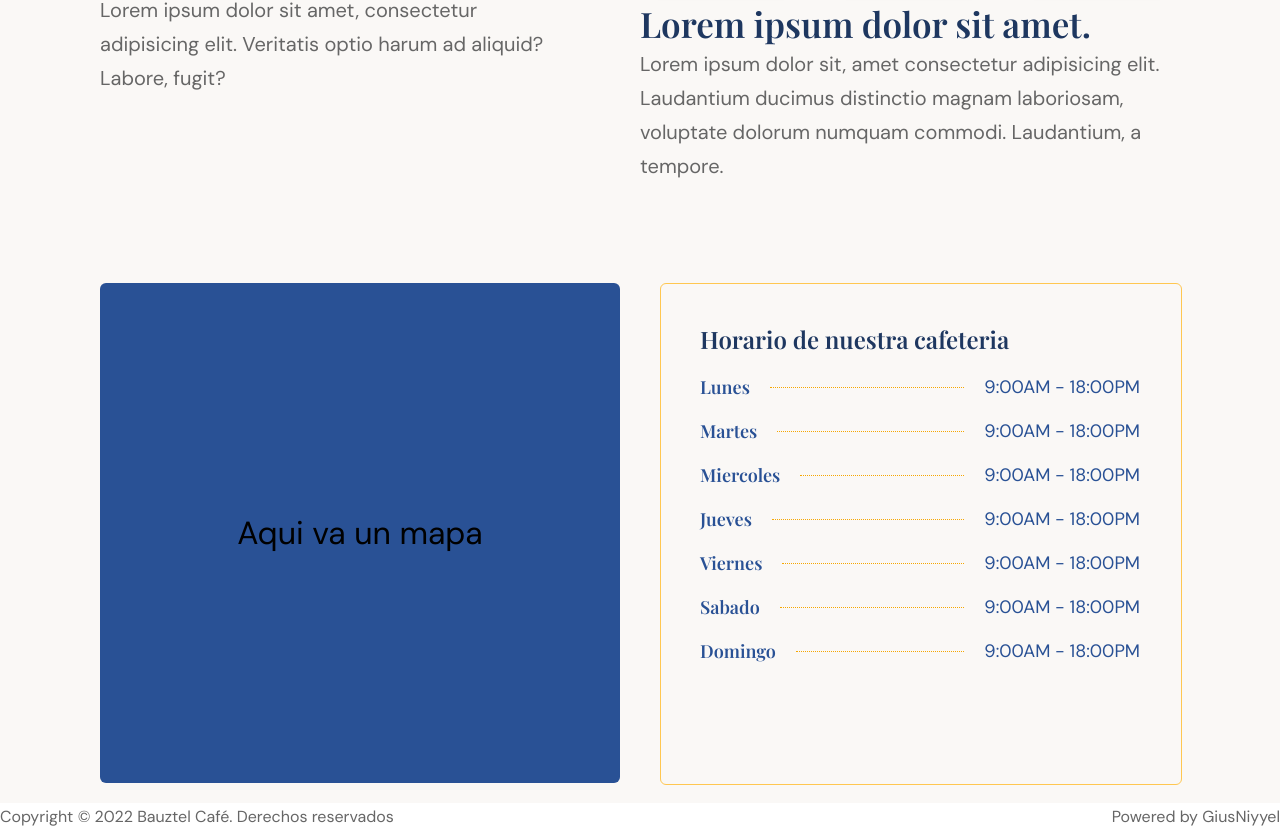
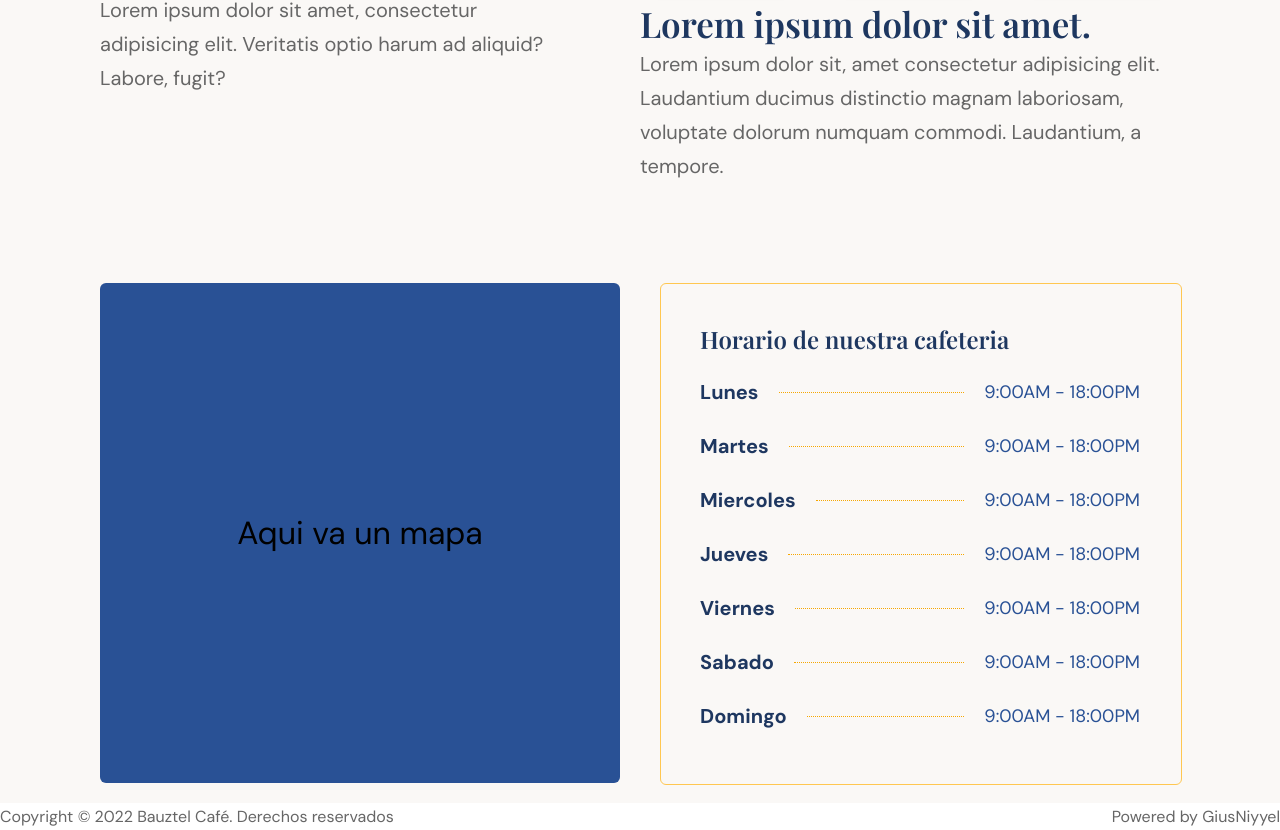
Before and after one commit to giusniyyel/bauztel-homepage, a Next.js app: page / in a window 1280 px wide. Shown: the part 1156-1986 px from the top of the page. Built offline with nearby package versions, Linux system fonts and the light colour scheme.

Commit message:
:recycle: refactor(component): update styles using new font

```diff
--- a/src/components/Sections/FindUs.module.scss
+++ b/src/components/Sections/FindUs.module.scss
@@ -37,6 +37,7 @@
 }
 
 .schedule {
+
   &::before,
   &::after {
     content: '';
@@ -90,4 +91,10 @@
     flex-grow: 0;
     flex-shrink: 0;
   }
+
+  p {
+    color: var(--primary);
+    font-size: 20px;
+    font-weight: 700;
+  }
 }
--- a/src/components/Sections/FindUs.tsx
+++ b/src/components/Sections/FindUs.tsx
@@ -23,7 +23,7 @@ export const FindUs = () => {
 const Day = ({ day, hours }) => {
   return (
     <div className={styles.day}>
-      <h3>{day}</h3>
+      <p>{day}</p>
       <div>{/* dots */}</div>
       <span>{hours}</span>
     </div>
```
